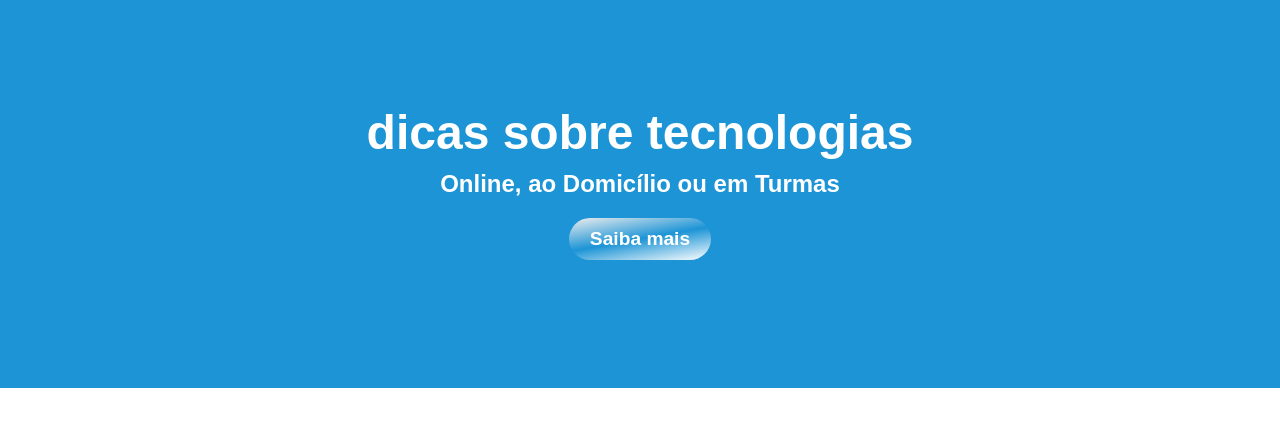
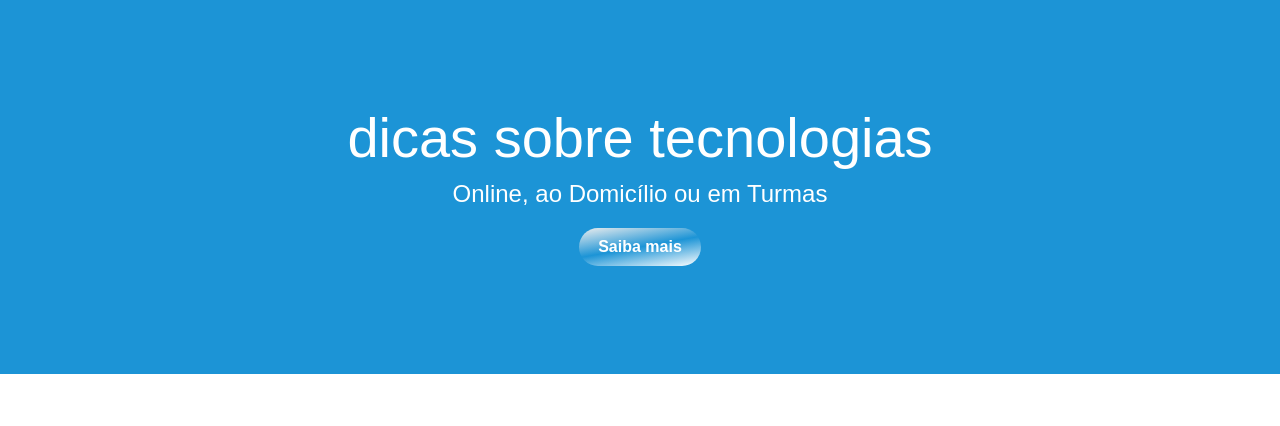
Before and after one commit to gerafimjoaquim/site_estatico, a plain HTML site: page index.html in a window 1280 px wide. Shown: the part 120-546 px from the top of the page. Drawn offline with Linux system fonts and the light colour scheme.

Commit message:
Melhorando a aparência do baner

```diff
--- a/style_sheets/globals.css
+++ b/style_sheets/globals.css
@@ -98,7 +98,7 @@
 .baner{
 	width:100%;
 	display:block;
-	padding:100px;
+	padding:100px 0px;
 	background-color:var(--azul);
 }
 
@@ -106,27 +106,27 @@
 	display:block;
 }
 .baner .container h1{
-	font-size:3rem;
+	font-size:3.5rem;
 	color:#fff;
 	text-align:center;
-	font-weigth:normal;
+	font-weight:normal;
 }
 .baner .container h2{
 	font-size:1.5rem;
 	color:#fff;
 	text-align:center;
-	font-weigth:normal;
+	font-weight:normal;
 	margin-top:10px;
 }
 .baner .container a{
-	width:18%;
-	margin: 20px auto;
+	width:13%;
+	margin: 20px auto auto auto;
 	text-decoration:none;
 	color:#FFF;
-	font-size:1.2rem;
+	font-size:1rem;
 	background-image:linear-gradient(-10deg,#fff,var(--azul),#eee);
 	text-align:center;
-	padding:10px 15px;
+	padding:10px;
 	border-radius:100px;
 	font-weight:bold;
 	transition:.3s;
```
